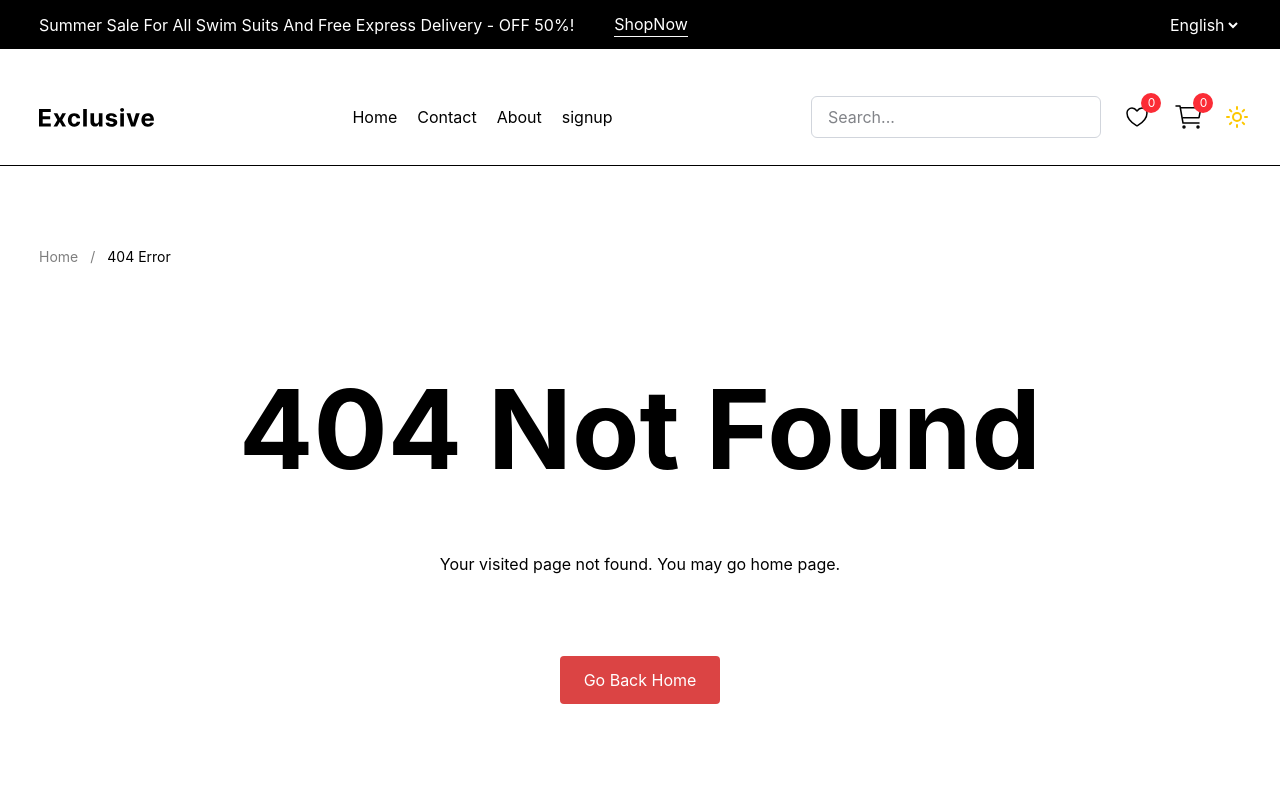
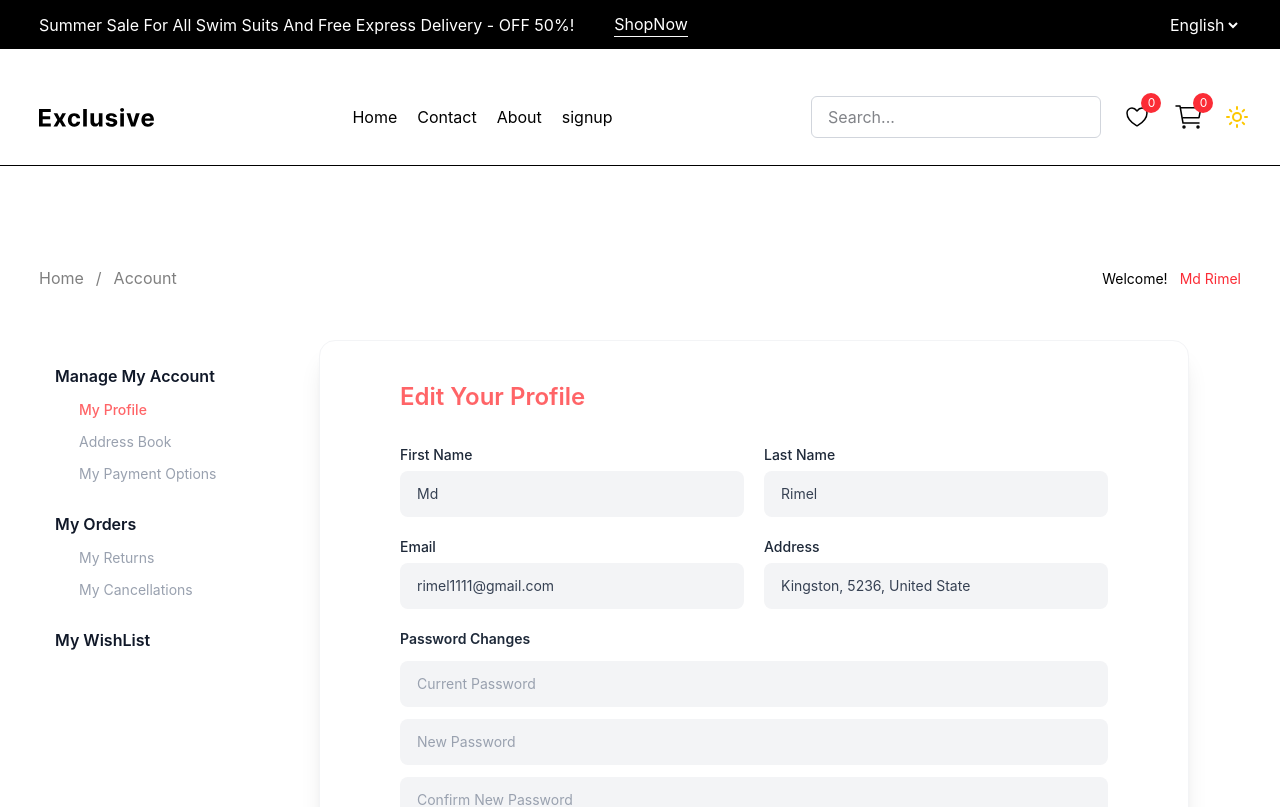
Before and after one commit to Jamil-coder360/E-commerce, a React (Vite) app: page /account in a window 1280 px wide. Shown: the top 807 px of the page. Built offline with nearby package versions, Linux system fonts and the light colour scheme; no server answers.

Commit message:
add account jsx

```diff
--- a/src/App.jsx
+++ b/src/App.jsx
@@ -10,6 +10,7 @@ import SignUpPage from "./pages/SingUp";
 import ProductPage from "./pages/ProductPage";
 import ContactPage from "./pages/ContactPage";
 import CartPage from "./pages/CartPage";
+import Account from "./components/account/Account";
 
 const router = createBrowserRouter([
   {
@@ -49,6 +50,10 @@ const router = createBrowserRouter([
         element: <ProductDetailPage />,
       },
       {
+        path:"account",
+        element: <Account />
+      },
+      {
         path: "*",
         element: <NotfoundPage />,
       },
--- a/src/components/Navbar.jsx
+++ b/src/components/Navbar.jsx
@@ -3,12 +3,12 @@ import { Link } from "react-router";
 import WishlistIcon from "./Icons/WishlistIcon";
 import CartIcon from "./Icons/CartIcon";
 import { SunIcon, User, MoonIcon } from "lucide-react";
-import ProfileDropdown from "./ProfileDropdown";
 import { AuthContext } from "../context/AuthContext";
 import { ThemeContext } from "../context/ThemeContext";
 import Logo from "./Icons/Logo";
 import { cartSlice } from "../features/cart/cartSlice";
 import { useSelector } from "react-redux";
+import ProfileDropdown from "./account/ProfileDropdown";
 
 const Navbar = () => {
   const { theme, themeChange } = useContext(ThemeContext);
--- /dev/null
+++ b/src/components/account/Account.jsx
@@ -0,0 +1,45 @@
+import React from "react";
+import Section from "../section/Section";
+import Container from "../section/Container";
+import { Link } from "react-router";
+import Button from "../Button";
+import EditProfile from "./EditProfile";
+import AccountSidebar from "./AccountSidebar";
+const Account = () => {
+  return (
+    <Section className="py-25">
+      <Container>
+        <div>
+          <div className="flex items-center justify-between gap-10">
+            <div className="flex items-center gap-3 pb-12.5 text-black/50">
+              <Link to="/">Home</Link>
+              <span>/</span>
+              <span>Account</span>
+            </div>
+            <div className="flex items-center gap-3 pb-12.5 text-black/50">
+              <span className="text-black font-normal text-sm leading-[1.5]">
+                Welcome!
+              </span>
+              <span className="text-red-500 font-normal text-sm leading-[1.5]">
+                {" "}
+                Md Rimel
+              </span>
+            </div>
+          </div>
+
+          <div className="grid grid-cols-[280px_1fr]  justify-between">
+            <div>
+
+          <AccountSidebar />
+            </div>
+            <div>
+            <EditProfile />
+            </div>
+          </div>
+        </div>
+      </Container>
+    </Section>
+  );
+};
+
+export default Account;
--- /dev/null
+++ b/src/components/account/AccountSidebar.jsx
@@ -0,0 +1,62 @@
+import { useState } from "react";
+
+const navItems = [
+  {
+    section: "Manage My Account",
+    links: ["My Profile", "Address Book", "My Payment Options"],
+  },
+  {
+    section: "My Orders",
+    links: ["My Returns", "My Cancellations"],
+  },
+  {
+    section: "My WishList",
+    links: [],
+  },
+];
+
+export default function AccountSidebar() {
+  const [active, setActive] = useState("My Profile");
+
+  return (
+    <div className="w-60 py-6 px-2">
+      {navItems.map(({ section, links }) => (
+        <div key={section} className="mb-6">
+          {/* Section Heading */}
+          <button
+            onClick={() => {
+              if (links.length === 0) setActive(section);
+            }}
+            className={`w-full text-left text-base font-semibold mb-2 px-2 transition-colors ${
+              links.length === 0 && active === section
+                ? "text-red-400"
+                : "text-gray-900 hover:text-red-400"
+            }`}
+          >
+            {section}
+          </button>
+
+          {/* Sub Links */}
+          {links.length > 0 && (
+            <ul className="flex flex-col gap-1 pl-6">
+              {links.map((link) => (
+                <li key={link}>
+                  <button
+                    onClick={() => setActive(link)}
+                    className={`w-full text-left text-sm px-2 py-1 rounded transition-colors ${
+                      active === link
+                        ? "text-red-400 font-medium"
+                        : "text-gray-400 hover:text-red-400"
+                    }`}
+                  >
+                    {link}
+                  </button>
+                </li>
+              ))}
+            </ul>
+          )}
+        </div>
+      ))}
+    </div>
+  );
+}
--- /dev/null
+++ b/src/components/account/EditProfile.jsx
@@ -0,0 +1,155 @@
+import { useState } from "react";
+
+export default function EditProfile() {
+  const [form, setForm] = useState({
+    firstName: "Md",
+    lastName: "Rimel",
+    email: "rimel1111@gmail.com",
+    address: "Kingston, 5236, United State",
+    currentPassword: "",
+    newPassword: "",
+    confirmPassword: "",
+  });
+
+  const handleChange = (key) => (e) =>
+    setForm((prev) => ({ ...prev, [key]: e.target.value }));
+
+  const handleCancel = () => {
+    setForm({
+      firstName: "Md",
+      lastName: "Rimel",
+      email: "rimel1111@gmail.com",
+      address: "Kingston, 5236, United State",
+      currentPassword: "",
+      newPassword: "",
+      confirmPassword: "",
+    });
+  };
+
+  const handleSubmit = () => {
+    console.log("Saved:", form);
+    // Add your save logic here
+  };
+
+  return (
+      <div className="bg-white rounded-2xl shadow-xl border border-gray-100 w-full max-w-[870px] py-10 px-20">
+
+        {/* Title */}
+        <h2 className="text-2xl font-semibold text-red-400 mb-8">
+          Edit Your Profile
+        </h2>
+
+        {/* Name & Contact Fields */}
+        <div className="grid grid-cols-1 sm:grid-cols-2 gap-5 mb-5">
+          {/* First Name */}
+          <div>
+            <label className="block text-sm font-medium text-gray-800 mb-1.5">
+              First Name
+            </label>
+            <input
+              type="text"
+              value={form.firstName}
+              onChange={handleChange("firstName")}
+              placeholder="First Name"
+              className="w-full px-4 py-3 rounded-lg bg-gray-100 border border-transparent text-gray-700 text-sm placeholder-gray-400 focus:outline-none focus:border-red-400 focus:ring-2 focus:ring-red-100 transition"
+            />
+          </div>
+
+          {/* Last Name */}
+          <div>
+            <label className="block text-sm font-medium text-gray-800 mb-1.5">
+              Last Name
+            </label>
+            <input
+              type="text"
+              value={form.lastName}
+              onChange={handleChange("lastName")}
+              placeholder="Last Name"
+              className="w-full px-4 py-3 rounded-lg bg-gray-100 border border-transparent text-gray-700 text-sm placeholder-gray-400 focus:outline-none focus:border-red-400 focus:ring-2 focus:ring-red-100 transition"
+            />
+          </div>
+
+          {/* Email */}
+          <div>
+            <label className="block text-sm font-medium text-gray-800 mb-1.5">
+              Email
+            </label>
+            <input
+              type="email"
+              value={form.email}
+              onChange={handleChange("email")}
+              placeholder="Email"
+              className="w-full px-4 py-3 rounded-lg bg-gray-100 border border-transparent text-gray-700 text-sm placeholder-gray-400 focus:outline-none focus:border-red-400 focus:ring-2 focus:ring-red-100 transition"
+            />
+          </div>
+
+          {/* Address */}
+          <div>
+            <label className="block text-sm font-medium text-gray-800 mb-1.5">
+              Address
+            </label>
+            <input
+              type="text"
+              value={form.address}
+              onChange={handleChange("address")}
+              placeholder="Address"
+              className="w-full px-4 py-3 rounded-lg bg-gray-100 border border-transparent text-gray-700 text-sm placeholder-gray-400 focus:outline-none focus:border-red-400 focus:ring-2 focus:ring-red-100 transition"
+            />
+          </div>
+        </div>
+
+        {/* Password Changes */}
+        <div className="mb-8">
+          <h3 className="text-sm font-semibold text-gray-800 mb-3">
+            Password Changes
+          </h3>
+
+          <div className="flex flex-col gap-3">
+            {/* Current Password */}
+            <input
+              type="password"
+              value={form.currentPassword}
+              onChange={handleChange("currentPassword")}
+              placeholder="Current Password"
+              className="w-full px-4 py-3 rounded-lg bg-gray-100 border border-transparent text-gray-700 text-sm placeholder-gray-400 focus:outline-none focus:border-red-400 focus:ring-2 focus:ring-red-100 transition"
+            />
+
+            {/* New Password */}
+            <input
+              type="password"
+              value={form.newPassword}
+              onChange={handleChange("newPassword")}
+              placeholder="New Password"
+              className="w-full px-4 py-3 rounded-lg bg-gray-100 border border-transparent text-gray-700 text-sm placeholder-gray-400 focus:outline-none focus:border-red-400 focus:ring-2 focus:ring-red-100 transition"
+            />
+
+            {/* Confirm New Password */}
+            <input
+              type="password"
+              value={form.confirmPassword}
+              onChange={handleChange("confirmPassword")}
+              placeholder="Confirm New Password"
+              className="w-full px-4 py-3 rounded-lg bg-gray-100 border border-transparent text-gray-700 text-sm placeholder-gray-400 focus:outline-none focus:border-red-400 focus:ring-2 focus:ring-red-100 transition"
+            />
+          </div>
+        </div>
+
+        {/* Action Buttons */}
+        <div className="flex items-center justify-end gap-4">
+          <button
+            onClick={handleCancel}
+            className="px-6 py-2.5 rounded-lg text-gray-700 text-sm font-medium hover:bg-gray-100 transition"
+          >
+            Cancel
+          </button>
+          <button
+            onClick={handleSubmit}
+            className="px-8 py-2.5 rounded-lg bg-red-400 hover:bg-red-500 active:bg-red-600 text-white text-sm font-semibold transition"
+          >
+            Save Changes
+          </button>
+        </div>
+
+      </div>
+  );
+}
--- a/src/components/ProfileDropdown.jsx
+++ b/src/components/account/ProfileDropdown.jsx
@@ -6,10 +6,11 @@ import {
 	LogOut as LogOutIcon,
 } from "lucide-react";
 import { useContext } from "react";
-import { AuthContext } from "../context/AuthContext";
+import { AuthContext } from "../../context/AuthContext";
+import { Link } from "react-router";
 
 const menuItems = [
-	{ label: "Manage My Account", icon: User },
+	{ label: "Manage My Account", icon: User ,path:"account" },
 	{ label: "My Order", icon: ShoppingBag },
 	{ label: "My Cancellations", icon: XCircle },
 	{ label: "My Reviews", icon: Star },
@@ -22,9 +23,12 @@ const ProfileDropdown = ({ className }) => {
 	return (
 		<div className={`absolute top-6 right-0 mt-2 z-30 ${className}`}>
 			<div className="bg-[#1e1b3a] rounded-xl p-2 w-56 border border-white/10 shadow-lg">
-				{menuItems.map(({ label, icon: Icon, divider }) => (
+				{menuItems.map(({ label, icon: Icon, divider,path }) => (
+					<Link to={path}>
+
 					<button
 						key={label}
+
 						className={`
 						flex items-center gap-3 w-full px-4 py-3 rounded-lg text-sm
 						text-white/85 hover:bg-purple-500/20 transition-colors duration-150
@@ -34,6 +38,7 @@ const ProfileDropdown = ({ className }) => {
 						<Icon size={18} className="text-white/60 shrink-0" />
 						<span>{label}</span>
 					</button>
+					</Link>
 				))}
 
 				<button
```
